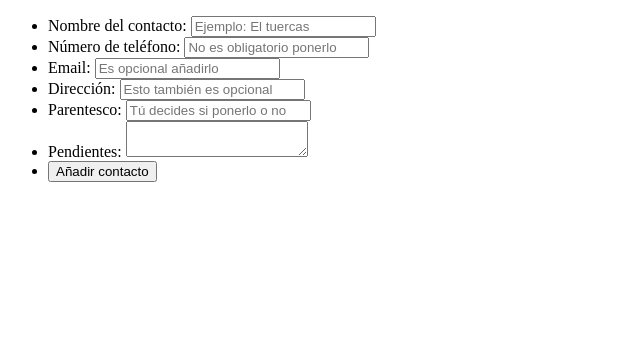
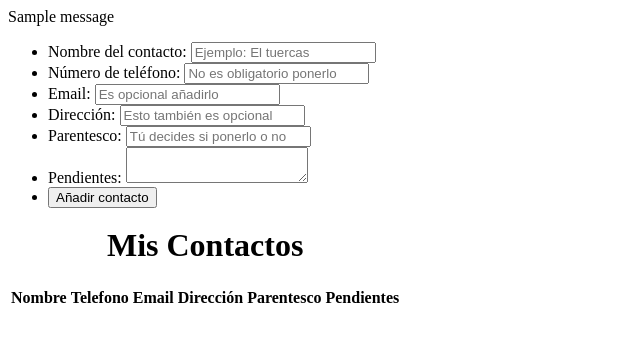
Before and after one commit to 0-Arngerdur-1/Contactore, a Flask app: page / in a window 1280 px wide. Shown: the top 342 px of the page, without its empty margins (0-640 px from the left). Run offline with Flask 2, Linux system fonts and the light colour scheme; one stand-in notice (Sample message) is shown; lists and menus that the app fills with data are empty; some libraries are stand-ins or nearby versions.

Commit message:
Added flash message

```diff
--- a/App.py
+++ b/App.py
@@ -1,14 +1,18 @@
-from flask import Flask, render_template, request
+from flask import Flask, render_template, request, redirect, url_for, flash
 from flask_mysqldb import MySQL
 
 app = Flask(__name__)
+# MySQL connection
 app.config['MYSQL_HOST'] = 'localhost'
 app.config['MYSQL_USER'] = 'root'
-app.config['MYSQL_PASSWORD'] = 'password'
+app.config['MYSQL_PASSWORD'] = 'Password'
 app.config['MYSQL_DB'] = 'contactore'
 mysql = MySQL(app)
 
+# Session
+app.secret_key = 'mysecretkey'
 
+# Routes
 @app.route('/')
 def Index():
     return render_template("index.html")
@@ -26,12 +30,12 @@ def add_contact():
         cur = mysql.connection.cursor()
         cur.execute('INSERT INTO contacts (name, phone, email, address, relationship, pending) VALUES (%s, %s, %s, %s, %s, %s)', (contact_name, contact_phone, contact_email, contact_address, contact_relationship, contact_pending))
         mysql.connection.commit()
-        return 'contact added!'
-
+        flash('¡Contacto agregado con exito! :)')
+        return redirect(url_for('Index'))
 
 @app.route('/edit')
 def edit_contact():
-    return 'edit contact'
+    	return 'edit contact'
 
 @app.route('/delete')
 def delete_contact():
--- a/templates/index.html
+++ b/templates/index.html
@@ -1,3 +1,10 @@
+{% with messages = get_flashed_messages() %}
+{% if messages %}
+{% for message in messages %}
+ <p>{{ message }}</p>
+{% endfor %}
+{% endif %}
+{% endwith %}
 <!DOCTYPE html>
 <body>
     <form action="/add_contact" method="POST">
@@ -33,4 +40,26 @@
             </li>
         </ul>
     </form>
+    <table>
+       <thead>
+            <tr>
+                <th colspan="6"><h1>Mis Contactos</h1></th>
+            </tr>
+        </thead>
+        <thead>
+            <tr>
+                <th>Nombre</th>
+                <th>Telefono</th>
+                <th>Email</th>
+                <th>Dirección</th>
+                <th>Parentesco</th>
+                <th>Pendientes</th>
+            </tr>
+        </thead>
+        <tbody>
+            <tr>
+
+            </tr>
+        </tbody>
+    </table>
 </body>
```
